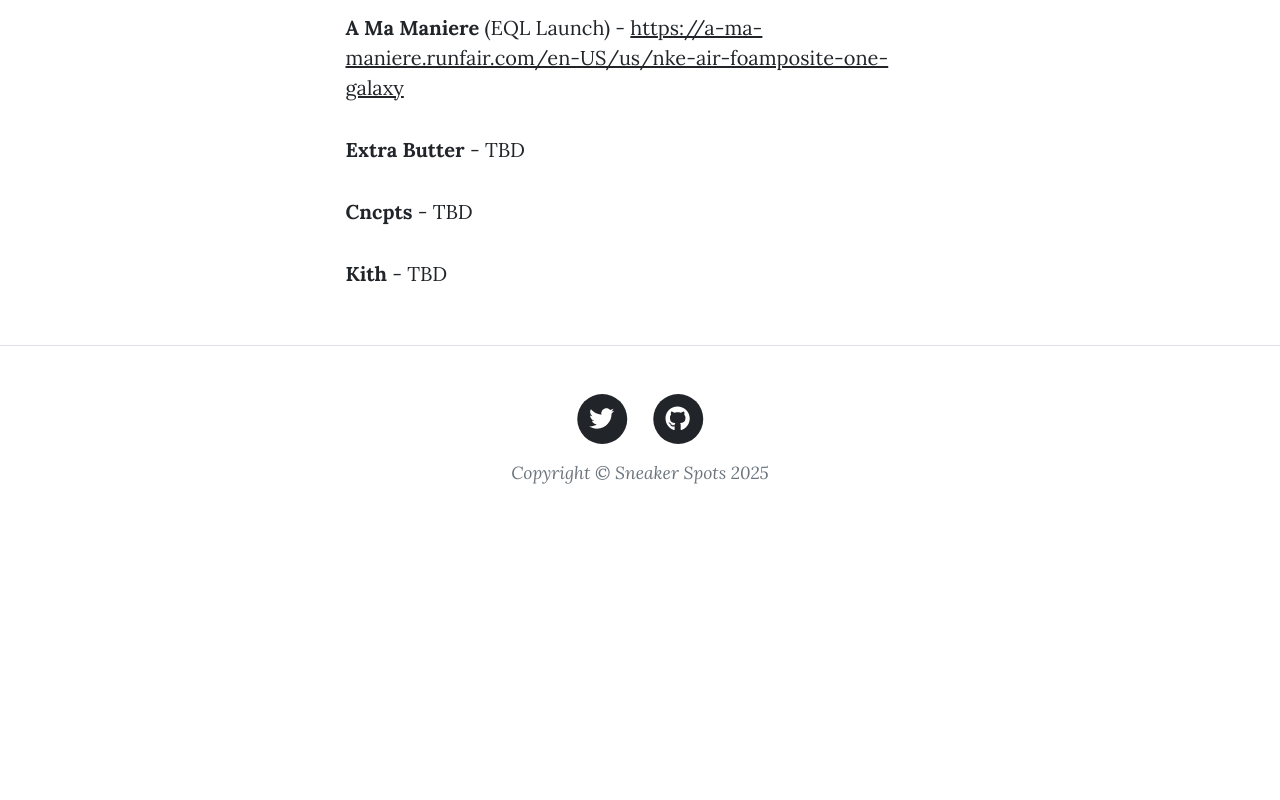
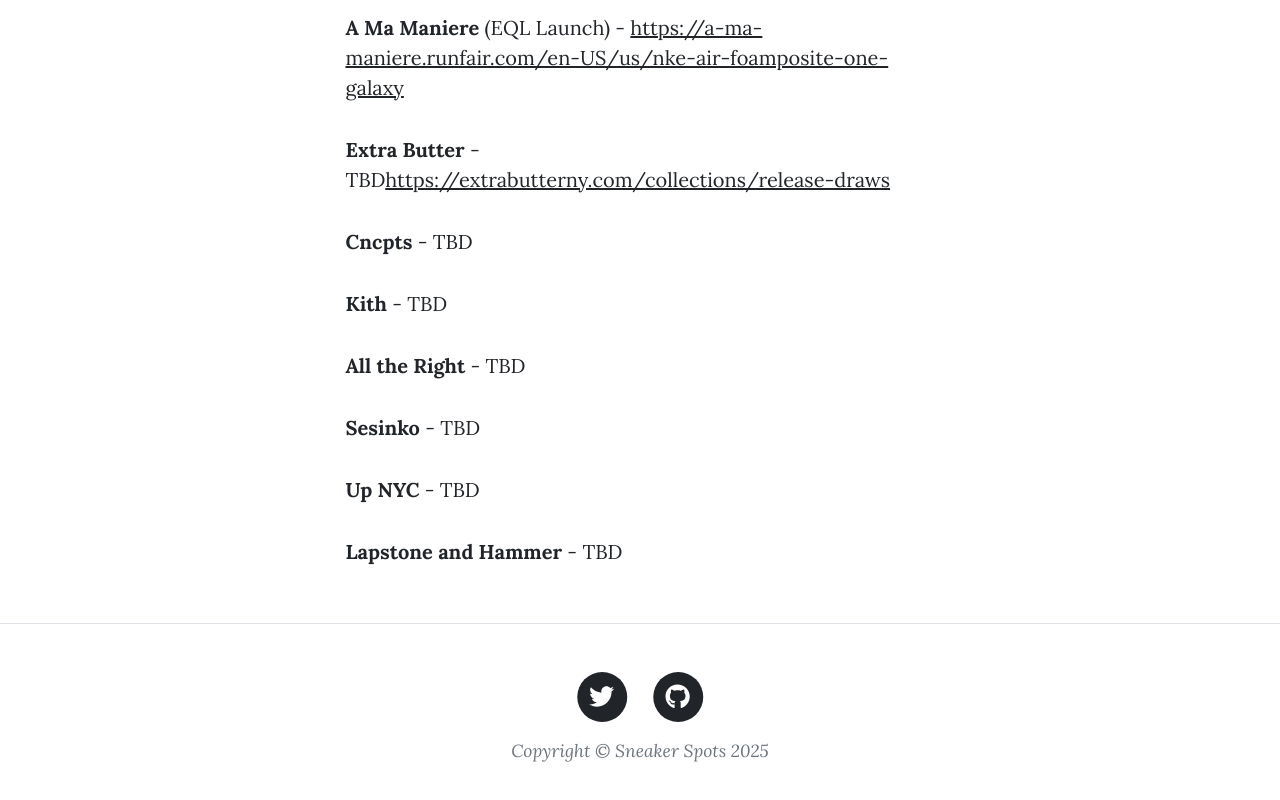
Before and after one commit to DannyRivasDev/SneakerSpots, a plain HTML site: page post.html in a window 1280 px wide. Shown: the part 1720-2520 px from the top of the page. Before the commit the page ends 2254 px from the top, so only its background shows below. Drawn offline with nearby package versions, Linux system fonts and the light colour scheme.

Commit message:
Add more potentional stores

```diff
--- a/post.html
+++ b/post.html
@@ -67,9 +67,17 @@
                         <p><strong>APB</strong> (EQL Launch) - <a href="https://apbstore.runfair.com/en-GB/us/nke-air-foamposite-one-galaxy" class="mt-auto" target="_blank">https://apbstore.runfair.com/en-GB/us/nke-air-foamposite-one-galaxy</a></p>
                         <p><strong>Social Status</strong> (EQL Launch) - <a href="https://socialstatuspgh.runfair.com/en-GB/us/nke-air-foamposite-one-galaxy" class="mt-auto" target="_blank">https://socialstatuspgh.runfair.com/en-GB/us/nke-air-foamposite-one-galaxy</a></p>
                         <p><strong>A Ma Maniere</strong> (EQL Launch) - <a href="https://a-ma-maniere.runfair.com/en-US/us/nke-air-foamposite-one-galaxy" class="mt-auto" target="_blank">https://a-ma-maniere.runfair.com/en-US/us/nke-air-foamposite-one-galaxy</a></p>
-                        <p><strong>Extra Butter</strong> - TBD<a href="" class="mt-auto" target="_blank"></a></p>
+                        <p><strong>Extra Butter</strong> - TBD<a href="" class="mt-auto" target="_blank">https://extrabutterny.com/collections/release-draws</a></p>
                         <p><strong>Cncpts</strong> - TBD<a href="" class="mt-auto" target="_blank"></a></p>
                         <p><strong>Kith</strong> - TBD<a href="" class="mt-auto" target="_blank"></a></p>
+                        <p><strong>All the Right</strong> - TBD<a href="" class="mt-auto" target="_blank"></a></p>
+                        <p><strong>Sesinko</strong> - TBD<a href="" class="mt-auto" target="_blank"></a></p>
+                        <p><strong>Up NYC</strong> - TBD<a href="" class="mt-auto" target="_blank"></a></p>
+                        <p><strong>Lapstone and Hammer</strong> - TBD<a href="" class="mt-auto" target="_blank"></a></p>
+                        <!-- https://alltheright.com/collections/releases-1 -->
+                        <!-- https://sesinko.com/collections/upcoming-releases/products/air-foamposite-one -->
+                        <!-- https://upnycstore.com/ -->
+                        <!-- https://www.lapstoneandhammer.com/collections/releases/products/air-foamposite-one-qs-galaxy -->
                         <!-- <p><strong></strong> - <a href="" class="mt-auto" target="_blank"></a></p> -->
                 </div>
             </div>
```
